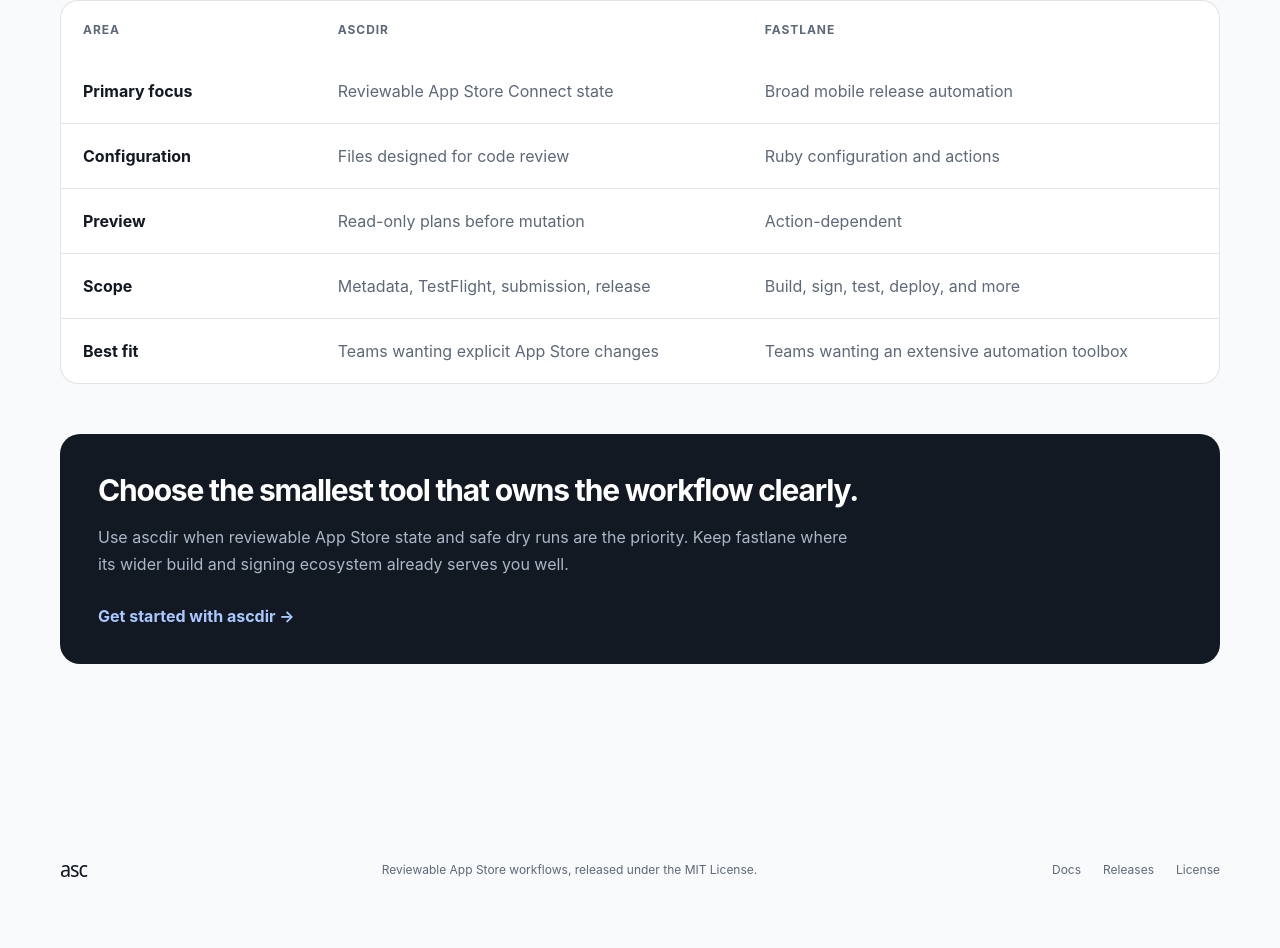
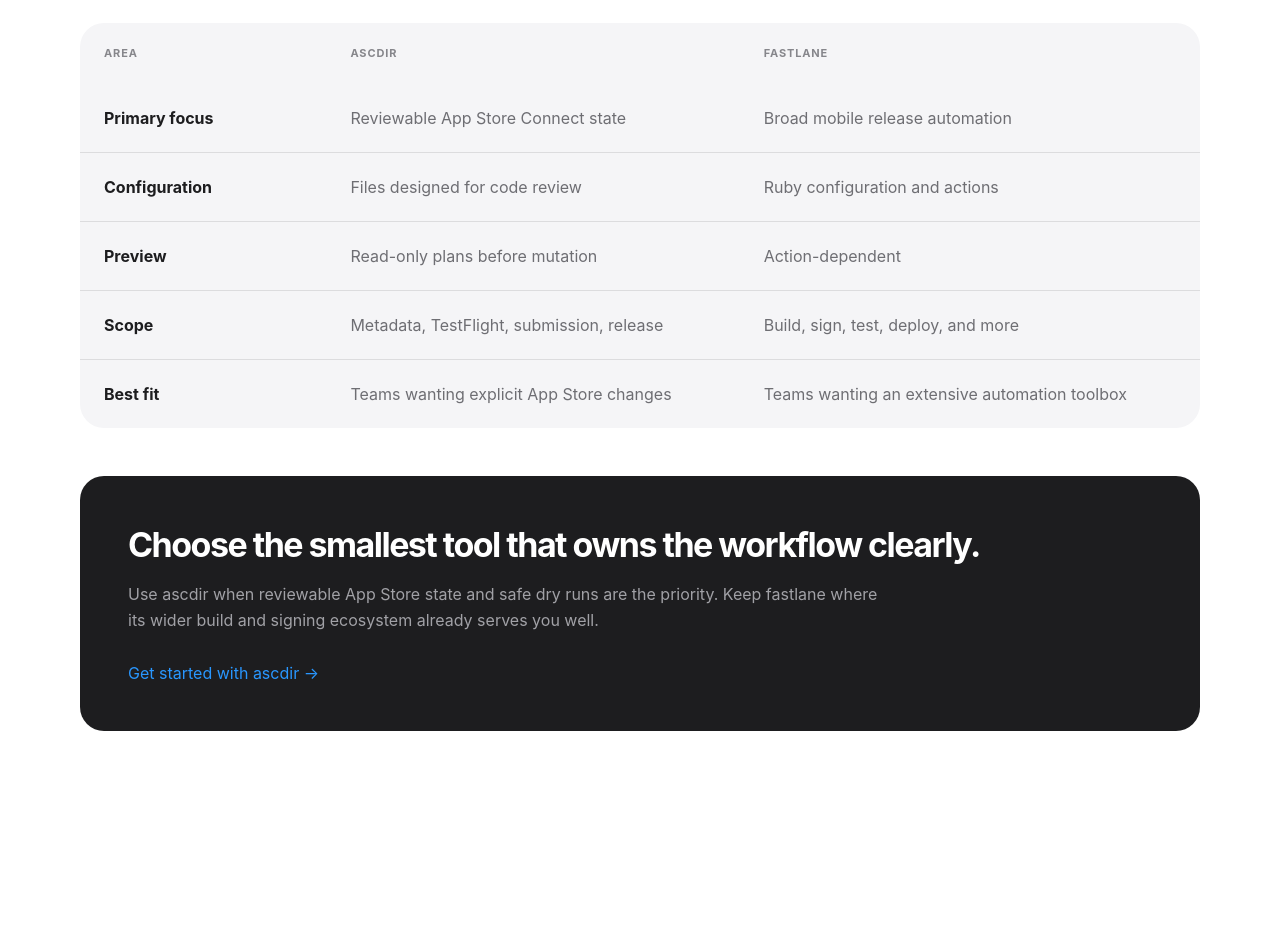
Before and after one commit to Arata1202/ascdir, a Next.js app in the folder website/: page /comparison/fastlane in a window 1280 px wide. Shown: the part 505-1453 px from the top of the page. Built offline with nearby package versions, Linux system fonts and the light colour scheme; no server answers.

Commit message:
style: refine website with a restrained product aesthetic

```diff
--- a/website/app/globals.css
+++ b/website/app/globals.css
@@ -1,495 +1,516 @@
 :root {
-  --ink: #121923;
-  --muted: #5d6878;
-  --line: rgba(19, 34, 54, 0.12);
-  --blue: #2563eb;
-  --blue-deep: #1747b8;
-  --ice: #e8f0ff;
-  --paper: #f8fafc;
+  --ink: #1d1d1f;
+  --muted: #6e6e73;
+  --subtle: #86868b;
+  --line: rgba(0, 0, 0, 0.1);
+  --blue: #0071e3;
+  --blue-hover: #0077ed;
+  --paper: #ffffff;
+  --panel: #f5f5f7;
+  --dark: #1d1d1f;
   --white: #ffffff;
 }
 
 * {
   box-sizing: border-box;
 }
+
 html {
   scroll-behavior: smooth;
 }
+
 body {
   margin: 0;
   color: var(--ink);
   background: var(--paper);
   font-family:
-    Inter,
-    ui-sans-serif,
-    -apple-system,
-    BlinkMacSystemFont,
-    "Segoe UI",
+    -apple-system, BlinkMacSystemFont, "SF Pro Display", "SF Pro Text", "Helvetica Neue", Arial,
     sans-serif;
   -webkit-font-smoothing: antialiased;
+  text-rendering: optimizeLegibility;
 }
+
 a {
   color: inherit;
   text-decoration: none;
 }
+
 img {
   display: block;
   max-width: 100%;
 }
+
 code {
   font-family: "SFMono-Regular", Consolas, "Liberation Mono", monospace;
 }
+
 main {
   position: relative;
   overflow: hidden;
 }
+
+.shell {
+  width: min(1120px, calc(100% - 48px));
+  margin-inline: auto;
+}
+
 .skipLink {
   position: fixed;
-  z-index: 20;
+  z-index: 30;
+  top: 12px;
   left: 16px;
-  top: 12px;
   padding: 10px 14px;
-  border-radius: 8px;
+  border-radius: 980px;
   color: white;
   background: var(--ink);
   transform: translateY(-160%);
 }
+
 .skipLink:focus {
   transform: translateY(0);
 }
+
 :focus-visible {
-  outline: 3px solid rgba(37, 99, 235, 0.45);
+  outline: 3px solid rgba(0, 113, 227, 0.45);
   outline-offset: 3px;
-}
-.shell {
-  width: min(1160px, calc(100% - 48px));
-  margin-inline: auto;
-}
-.ambient {
-  position: absolute;
-  border-radius: 999px;
-  filter: blur(1px);
-  pointer-events: none;
-}
-.ambientOne {
-  width: 680px;
-  height: 680px;
-  right: -260px;
-  top: -280px;
-  background: radial-gradient(circle, rgba(65, 126, 255, 0.16), transparent 68%);
-}
-.ambientTwo {
-  width: 520px;
-  height: 520px;
-  left: -300px;
-  top: 560px;
-  background: radial-gradient(circle, rgba(129, 177, 255, 0.12), transparent 68%);
 }
 
 .siteHeader {
-  position: relative;
-  z-index: 10;
+  position: sticky;
+  z-index: 20;
+  top: 0;
+  border-bottom: 1px solid rgba(0, 0, 0, 0.06);
+  background: rgba(255, 255, 255, 0.82);
+  backdrop-filter: saturate(180%) blur(20px);
+  -webkit-backdrop-filter: saturate(180%) blur(20px);
 }
+
 .nav {
-  height: 80px;
+  height: 52px;
   display: flex;
   align-items: center;
   justify-content: space-between;
 }
+
 .brand {
   display: inline-flex;
   align-items: center;
-  color: #1d1d1f;
+  color: var(--ink);
 }
+
 .brandWordmark {
   font-family: "Noto Sans Display", "Noto Sans", Arial, sans-serif;
-  font-size: 24px;
+  font-size: 25px;
   font-weight: 400;
   line-height: 1;
-  letter-spacing: -1.1px;
+  letter-spacing: -1.25px;
 }
+
 .navLinks {
   display: flex;
   align-items: center;
   gap: 30px;
-  color: #475467;
-  font-size: 14px;
-  font-weight: 560;
+  color: #424245;
+  font-size: 12px;
 }
+
+.navLinks a {
+  transition: color 0.2s ease;
+}
+
 .navLinks a:hover,
 .footer a:hover {
   color: var(--blue);
 }
+
 .navGithub {
-  display: inline-flex;
-  align-items: center;
-  gap: 5px;
-  color: var(--ink) !important;
+  color: var(--blue);
 }
 
 .hero {
-  padding: 112px 0 116px;
-  position: relative;
-  z-index: 1;
+  padding: 138px 0 148px;
   text-align: center;
 }
+
 .eyebrow,
 .kicker {
-  color: var(--blue);
-  font-size: 12px;
-  font-weight: 760;
-  letter-spacing: 0.12em;
-  text-transform: uppercase;
+  color: #bf4800;
+  font-size: 14px;
+  font-weight: 600;
+  letter-spacing: -0.01em;
 }
+
 .eyebrow {
   display: inline-flex;
   align-items: center;
-  gap: 9px;
-  padding: 7px 11px;
-  border: 1px solid rgba(37, 99, 235, 0.17);
-  border-radius: 999px;
-  background: rgba(255, 255, 255, 0.68);
+  gap: 8px;
 }
+
 .eyebrow span {
   width: 6px;
   height: 6px;
   border-radius: 50%;
-  background: var(--blue);
-  box-shadow: 0 0 0 4px rgba(37, 99, 235, 0.1);
+  background: currentColor;
 }
+
 .hero h1 {
-  max-width: 930px;
-  margin: 27px auto 22px;
-  font-size: clamp(54px, 7.4vw, 92px);
+  max-width: 980px;
+  margin: 22px auto 28px;
+  font-size: clamp(58px, 7.5vw, 92px);
+  font-weight: 700;
   line-height: 0.98;
-  letter-spacing: -0.066em;
-  font-weight: 760;
+  letter-spacing: -0.065em;
 }
+
 .hero h1 span {
   display: block;
-  color: var(--blue);
+  color: var(--muted);
 }
+
 .heroCopy {
-  max-width: 690px;
+  max-width: 720px;
   margin: 0 auto;
   color: var(--muted);
-  font-size: 20px;
-  line-height: 1.65;
-  letter-spacing: -0.015em;
+  font-size: 21px;
+  font-weight: 400;
+  line-height: 1.5;
+  letter-spacing: 0.005em;
 }
+
 .heroActions {
   margin-top: 34px;
   display: flex;
   justify-content: center;
-  gap: 12px;
+  gap: 18px;
 }
+
 .button {
-  min-height: 48px;
-  padding: 0 20px;
+  min-height: 44px;
+  padding: 0 21px;
   display: inline-flex;
   align-items: center;
   justify-content: center;
-  gap: 8px;
-  border-radius: 12px;
+  gap: 7px;
+  border-radius: 980px;
   font-size: 14px;
-  font-weight: 690;
+  font-weight: 500;
   transition:
-    transform 0.2s ease,
-    box-shadow 0.2s ease,
-    background 0.2s ease;
+    background 0.2s ease,
+    color 0.2s ease;
 }
-.button:hover {
-  transform: translateY(-2px);
-}
+
 .buttonPrimary {
   color: white;
   background: var(--blue);
-  box-shadow: 0 12px 24px rgba(37, 99, 235, 0.2);
 }
+
 .buttonPrimary:hover {
-  background: var(--blue-deep);
-  box-shadow: 0 15px 28px rgba(37, 99, 235, 0.25);
+  background: var(--blue-hover);
 }
+
 .buttonSecondary {
-  background: white;
-  border: 1px solid var(--line);
-  box-shadow: 0 5px 16px rgba(20, 34, 52, 0.05);
+  min-height: auto;
+  padding-inline: 2px;
+  color: var(--blue);
 }
+
+.buttonSecondary::after {
+  content: "›";
+  margin-left: 1px;
+  font-size: 20px;
+  line-height: 0;
+}
+
 .install {
   width: fit-content;
   max-width: 100%;
-  margin: 46px auto 0;
-  padding: 11px 12px 11px 16px;
+  margin: 50px auto 0;
+  padding: 11px 14px;
   display: flex;
   align-items: center;
   gap: 11px;
   border: 1px solid var(--line);
-  border-radius: 13px;
-  background: rgba(255, 255, 255, 0.75);
-  box-shadow: 0 10px 40px rgba(26, 42, 70, 0.06);
-  color: #263142;
-  font-size: 13px;
+  border-radius: 980px;
+  color: #424245;
+  background: white;
+  font-size: 12px;
 }
+
 .prompt {
-  color: var(--blue);
+  color: var(--subtle);
   font-family: monospace;
-  font-weight: 800;
 }
+
 .installHint {
-  padding: 5px 8px;
-  border-radius: 7px;
-  background: var(--ice);
-  color: var(--blue-deep);
+  padding-left: 11px;
+  border-left: 1px solid var(--line);
+  color: var(--subtle);
   font-size: 10px;
-  font-weight: 740;
+  font-weight: 600;
+  letter-spacing: 0.04em;
   text-transform: uppercase;
-  letter-spacing: 0.07em;
 }
 
 .sectionHeading {
+  margin-bottom: 52px;
   display: flex;
   align-items: flex-end;
   justify-content: space-between;
-  gap: 36px;
-  margin-bottom: 42px;
+  gap: 48px;
 }
+
 .sectionHeading .kicker,
 .safetyIntro .kicker,
 .cta .kicker {
   margin: 0 0 12px;
 }
+
 .sectionHeading h2,
 .safety h2,
 .cta h2 {
   margin: 0;
-  font-size: clamp(36px, 4vw, 55px);
-  line-height: 1.06;
-  letter-spacing: -0.05em;
-  font-weight: 735;
+  font-size: clamp(40px, 5vw, 64px);
+  font-weight: 650;
+  line-height: 1.02;
+  letter-spacing: -0.055em;
 }
+
 .sectionHeading > p {
-  max-width: 440px;
+  max-width: 400px;
   margin: 0;
   color: var(--muted);
-  line-height: 1.7;
+  font-size: 16px;
+  line-height: 1.55;
 }
 
 .demo {
-  padding: 40px 0 130px;
+  padding: 108px 56px 64px;
+  border-radius: 34px;
+  background: var(--panel);
 }
+
 .demoHeading h2 {
-  max-width: 640px;
+  max-width: 700px;
 }
+
 .terminalFrame {
   overflow: hidden;
-  border: 1px solid rgba(131, 158, 197, 0.22);
-  border-radius: 22px;
-  background: #0f1722;
-  box-shadow: 0 32px 90px rgba(19, 35, 58, 0.18);
+  border: 1px solid rgba(0, 0, 0, 0.12);
+  border-radius: 20px;
+  background: #171719;
+  box-shadow: 0 30px 70px rgba(0, 0, 0, 0.14);
 }
+
 .terminalBar {
-  height: 50px;
+  height: 46px;
   padding: 0 17px;
   display: grid;
   grid-template-columns: 1fr auto 1fr;
   align-items: center;
   border-bottom: 1px solid rgba(255, 255, 255, 0.08);
-  color: #8c9aae;
+  color: #98989d;
   font:
     11px/1 "SFMono-Regular",
     monospace;
 }
+
 .terminalDots {
   display: flex;
   gap: 7px;
 }
+
 .terminalDots span {
   width: 9px;
   height: 9px;
   border-radius: 50%;
-  background: #344054;
+  background: #48484a;
 }
+
 .terminalDots span:first-child {
-  background: #ff6961;
+  background: #ff5f57;
 }
 .terminalDots span:nth-child(2) {
-  background: #f4bf4f;
+  background: #febc2e;
 }
 .terminalDots span:last-child {
-  background: #53c66e;
+  background: #28c840;
 }
 .terminalSecure {
   justify-self: end;
-  color: #73d79a;
+  color: #8ed1a8;
 }
 .terminalFrame img {
   width: 100%;
-  min-height: 320px;
-  object-fit: cover;
-  object-position: top;
+  height: auto;
 }
 
 .workflow {
-  padding: 125px 0;
-  border-top: 1px solid var(--line);
+  margin-top: 140px;
+  padding: 120px 56px 64px;
+  border-radius: 34px;
+  background: #000;
+  color: white;
 }
+
+.workflow .kicker {
+  color: #f5f5f7;
+}
+.workflow .sectionHeading > p {
+  color: #a1a1a6;
+}
+
 .workflowGrid {
   display: grid;
   grid-template-columns: repeat(3, 1fr);
-  gap: 18px;
+  gap: 14px;
 }
+
 .workflowCard {
   min-width: 0;
-  padding: 28px;
-  border: 1px solid var(--line);
-  border-radius: 18px;
-  background: white;
-  box-shadow: 0 8px 25px rgba(20, 34, 52, 0.035);
+  padding: 30px;
+  border-radius: 24px;
+  color: var(--ink);
+  background: #f5f5f7;
 }
+
 .step {
-  display: inline-grid;
-  place-items: center;
-  width: 34px;
-  height: 26px;
-  border-radius: 7px;
-  color: var(--blue);
-  background: var(--ice);
-  font: 700 11px/1 monospace;
+  color: var(--subtle);
+  font-size: 12px;
+  font-weight: 600;
 }
+
 .workflowCard h3,
 .feature h3 {
-  margin: 26px 0 11px;
-  font-size: 22px;
-  letter-spacing: -0.03em;
+  margin: 42px 0 12px;
+  font-size: 24px;
+  letter-spacing: -0.035em;
 }
+
 .workflowCard p,
 .feature p {
   margin: 0;
   color: var(--muted);
-  line-height: 1.65;
+  line-height: 1.55;
 }
+
 .workflowCard code {
   display: block;
   overflow: hidden;
-  margin-top: 26px;
-  padding: 13px;
-  border-radius: 10px;
-  color: #a9cdfd;
-  background: #101923;
-  font-size: 11px;
+  margin-top: 32px;
+  padding: 13px 14px;
+  border-radius: 12px;
+  color: #f5f5f7;
+  background: #1d1d1f;
+  font-size: 10px;
   white-space: nowrap;
   text-overflow: ellipsis;
 }
 
 .features {
-  padding: 125px 0;
+  padding: 160px 0;
 }
+
 .featureList {
   border-top: 1px solid var(--line);
 }
+
 .feature {
+  padding: 38px 0;
   display: grid;
-  grid-template-columns: 150px 1fr 1.35fr;
-  gap: 40px;
+  grid-template-columns: 140px 1fr 1.4fr;
+  gap: 48px;
   align-items: start;
-  padding: 34px 0;
   border-bottom: 1px solid var(--line);
 }
+
 .feature > span {
-  width: fit-content;
-  padding: 6px 9px;
-  border: 1px solid rgba(37, 99, 235, 0.17);
-  border-radius: 999px;
-  color: var(--blue);
-  font-size: 11px;
-  font-weight: 700;
+  color: var(--subtle);
+  font-size: 13px;
+  font-weight: 500;
 }
+
 .feature h3 {
-  margin: 4px 0 0;
+  margin: 0;
 }
 
 .safety {
-  margin-top: 30px;
-  padding: 70px;
+  padding: 94px 72px;
   display: grid;
-  grid-template-columns: 1fr 1fr;
-  gap: 90px;
+  grid-template-columns: 1.1fr 0.9fr;
+  gap: 100px;
+  border-radius: 34px;
   color: white;
-  border-radius: 26px;
-  background: #111a26;
-  box-shadow: inset 0 1px rgba(255, 255, 255, 0.05);
+  background: var(--dark);
 }
+
 .safetyIntro .kicker {
-  color: #82acff;
+  color: #f5f5f7;
 }
 .safetyIntro > p:last-child {
-  margin: 24px 0 0;
-  color: #aab6c6;
-  line-height: 1.75;
+  margin: 26px 0 0;
+  color: #a1a1a6;
+  line-height: 1.65;
 }
 .safetyList {
   margin: 0;
   padding: 0;
+  display: grid;
+  gap: 26px;
   list-style: none;
-  display: grid;
-  gap: 22px;
 }
 .safetyList li {
   display: flex;
-  gap: 13px;
-  color: #d9e1eb;
+  gap: 14px;
 }
 .safetyList svg {
   flex: 0 0 auto;
   margin-top: 2px;
-  color: #73a4ff;
+  color: #2997ff;
 }
 .safetyList span {
   display: grid;
   gap: 5px;
-  color: #8f9eb1;
+  color: #a1a1a6;
   font-size: 13px;
-  line-height: 1.5;
+  line-height: 1.45;
 }
 .safetyList strong {
-  color: white;
+  color: #f5f5f7;
   font-size: 15px;
 }
 
 .cta {
-  margin-top: 130px;
-  padding: 58px 64px;
+  margin-top: 140px;
+  padding: 92px 72px;
   display: flex;
   align-items: center;
   justify-content: space-between;
-  gap: 40px;
-  border-radius: 24px;
-  background: linear-gradient(120deg, #245fdc, #163f9a);
-  color: white;
+  gap: 48px;
+  border-radius: 34px;
+  background: var(--panel);
 }
+
 .cta .kicker {
-  color: #bdd2ff;
+  color: #bf4800;
 }
 .cta h2 {
-  max-width: 600px;
-  font-size: clamp(34px, 4vw, 52px);
+  max-width: 650px;
 }
 .ctaActions {
   display: grid;
-  gap: 12px;
-  justify-items: stretch;
+  gap: 14px;
+  justify-items: center;
 }
 .buttonLight {
-  background: white;
-  color: var(--blue-deep);
+  color: white;
+  background: var(--blue);
+}
+.buttonLight:hover {
+  background: var(--blue-hover);
 }
 .cta code {
-  padding: 12px 14px;
-  border-radius: 9px;
-  background: rgba(4, 20, 55, 0.25);
-  color: #d9e6ff;
-  font-size: 11px;
-  text-align: center;
+  color: var(--subtle);
+  font-size: 10px;
 }
 
 .footer {
@@ -498,9 +519,10 @@ main {
   align-items: center;
   justify-content: space-between;
   gap: 30px;
-  color: var(--muted);
-  font-size: 12px;
+  color: var(--subtle);
+  font-size: 11px;
 }
+
 .footer .brand {
   color: var(--ink);
 }
@@ -514,135 +536,139 @@ main {
 
 .contentPage {
   min-height: 70vh;
-  padding: 96px 0 120px;
+  padding: 118px 0 140px;
 }
+
 .pageIntro {
-  max-width: 820px;
-  margin-bottom: 60px;
+  max-width: 850px;
+  margin-bottom: 72px;
 }
+
 .pageIntro h1,
 .emptyPage h1,
 .prose > h1 {
-  margin: 14px 0 20px;
-  font-size: clamp(44px, 6vw, 72px);
-  line-height: 1.02;
-  letter-spacing: -0.055em;
+  margin: 16px 0 24px;
+  font-size: clamp(48px, 6vw, 76px);
+  font-weight: 650;
+  line-height: 1;
+  letter-spacing: -0.06em;
 }
+
 .pageIntro > p:last-child,
 .emptyPage > p {
-  max-width: 700px;
+  max-width: 720px;
   color: var(--muted);
-  font-size: 18px;
-  line-height: 1.7;
+  font-size: 20px;
+  line-height: 1.55;
 }
+
 .docsGrid {
   display: grid;
   grid-template-columns: repeat(3, minmax(0, 1fr));
   gap: 16px;
 }
+
 .docCard {
-  min-height: 220px;
-  padding: 26px;
+  min-height: 250px;
+  padding: 30px;
   display: flex;
   flex-direction: column;
-  border: 1px solid var(--line);
-  border-radius: 18px;
-  background: white;
-  transition:
-    transform 0.2s ease,
-    box-shadow 0.2s ease;
+  border-radius: 24px;
+  background: var(--panel);
+  transition: transform 0.25s ease;
 }
+
 .docCard:hover {
-  transform: translateY(-3px);
-  box-shadow: 0 16px 36px rgba(20, 34, 52, 0.08);
+  transform: scale(1.012);
 }
 .docCard h2 {
-  margin: 0 0 12px;
-  font-size: 21px;
-  letter-spacing: -0.03em;
+  margin: 0 0 14px;
+  font-size: 23px;
+  letter-spacing: -0.035em;
 }
 .docCard p {
   margin: 0;
   color: var(--muted);
-  line-height: 1.6;
+  line-height: 1.55;
 }
 .docCard span {
   margin-top: auto;
   padding-top: 24px;
   color: var(--blue);
   font-size: 13px;
-  font-weight: 700;
 }
+
 .docLayout {
   min-height: 70vh;
-  padding: 80px 0 120px;
+  padding: 92px 0 140px;
   display: grid;
-  grid-template-columns: 210px minmax(0, 760px);
-  gap: 70px;
+  grid-template-columns: 190px minmax(0, 760px);
+  gap: 72px;
   justify-content: center;
   overflow: visible;
 }
+
 .docAside {
-  padding-top: 54px;
-  color: var(--muted);
-  font-size: 13px;
+  padding-top: 55px;
+  color: var(--subtle);
+  font-size: 12px;
 }
 .docAside a:hover {
   color: var(--blue);
 }
 .prose {
   min-width: 0;
-  color: #263142;
+  color: #424245;
   font-size: 16px;
-  line-height: 1.78;
+  line-height: 1.75;
 }
 .prose > h1 {
   color: var(--ink);
-  font-size: clamp(42px, 5vw, 62px);
+  font-size: clamp(44px, 5vw, 64px);
 }
 .prose h2 {
-  margin: 52px 0 14px;
+  margin: 58px 0 16px;
   color: var(--ink);
-  font-size: 28px;
-  letter-spacing: -0.035em;
+  font-size: 30px;
+  letter-spacing: -0.04em;
 }
 .prose h3 {
-  margin: 36px 0 12px;
+  margin: 38px 0 12px;
   color: var(--ink);
-  font-size: 21px;
+  font-size: 22px;
 }
 .prose p,
 .prose ul,
 .prose ol {
-  margin: 0 0 20px;
+  margin: 0 0 22px;
 }
 .prose a {
-  color: var(--blue-deep);
+  color: var(--blue);
   text-decoration: underline;
-  text-decoration-color: rgba(37, 99, 235, 0.3);
+  text-decoration-color: rgba(0, 113, 227, 0.25);
   text-underline-offset: 3px;
 }
 .prose pre {
   overflow-x: auto;
-  margin: 24px 0;
-  padding: 20px;
-  border-radius: 14px;
-  color: #dce8f8;
-  background: #101923;
+  margin: 26px 0;
+  padding: 22px;
+  border-radius: 16px;
+  color: #f5f5f7;
+  background: #1d1d1f;
   font-size: 13px;
   line-height: 1.65;
 }
 .prose :not(pre) > code {
   padding: 2px 5px;
   border-radius: 5px;
-  color: #24467e;
-  background: var(--ice);
+  color: #424245;
+  background: #f5f5f7;
   font-size: 0.9em;
 }
 .prose blockquote {
   margin: 28px 0;
   padding-left: 18px;
-  border-left: 3px solid #90b4ff;
+  border-left: 3px solid #d2d2d7;
   color: var(--muted);
 }
 .prose table {
@@ -652,15 +678,15 @@ main {
 }
 .prose th,
 .prose td {
-  padding: 12px;
+  padding: 13px;
   border-bottom: 1px solid var(--line);
   text-align: left;
 }
+
 .comparison {
   overflow-x: auto;
-  border: 1px solid var(--line);
-  border-radius: 18px;
-  background: white;
+  border-radius: 24px;
+  background: var(--panel);
 }
 .comparison table {
   width: 100%;
@@ -669,14 +695,14 @@ main {
 }
 .comparison th,
 .comparison td {
-  padding: 20px 22px;
+  padding: 22px 24px;
   border-bottom: 1px solid var(--line);
   text-align: left;
   line-height: 1.5;
 }
 .comparison thead th {
-  color: var(--muted);
-  font-size: 12px;
+  color: var(--subtle);
+  font-size: 11px;
   text-transform: uppercase;
   letter-spacing: 0.08em;
 }
@@ -690,56 +716,80 @@ main {
 .comparison tr:last-child > * {
   border-bottom: 0;
 }
+
 .callout {
-  margin-top: 50px;
-  padding: 38px;
-  border-radius: 20px;
+  margin-top: 48px;
+  padding: 48px;
+  border-radius: 24px;
   color: white;
-  background: var(--ink);
+  background: var(--dark);
 }
+
 .callout h2 {
-  margin: 0 0 14px;
-  font-size: 30px;
-  letter-spacing: -0.04em;
+  margin: 0 0 16px;
+  font-size: 34px;
+  letter-spacing: -0.045em;
 }
 .callout p {
   max-width: 760px;
-  color: #abb7c7;
-  line-height: 1.7;
+  color: #a1a1a6;
+  line-height: 1.65;
 }
 .callout a {
   display: inline-block;
-  margin-top: 12px;
-  color: #a9c8ff;
-  font-weight: 700;
+  margin-top: 14px;
+  color: #2997ff;
 }
+
 .emptyPage {
   min-height: 72vh;
-  padding: 130px 0;
+  padding: 150px 0;
   text-align: center;
 }
 .emptyPage > p {
-  margin: 0 auto 30px;
+  margin: 0 auto 32px;
 }
 
 @media (max-width: 860px) {
   .shell {
-    width: min(100% - 32px, 680px);
+    width: min(calc(100% - 32px), 680px);
   }
   .navLinks > a:not(.navGithub) {
     display: none;
   }
   .hero {
-    padding: 80px 0 90px;
-  }
-  .hero h1 {
-    font-size: clamp(48px, 13vw, 76px);
+    padding: 104px 0 112px;
   }
   .sectionHeading {
     display: grid;
   }
+  .demo,
+  .workflow {
+    padding: 78px 32px 32px;
+  }
+  .workflow {
+    margin-top: 80px;
+  }
   .workflowGrid {
     grid-template-columns: 1fr;
+  }
+  .feature {
+    grid-template-columns: 100px 1fr;
+  }
+  .feature p {
+    grid-column: 2;
+  }
+  .safety {
+    padding: 62px 44px;
+    grid-template-columns: 1fr;
+    gap: 52px;
+  }
+  .cta {
+    padding: 64px 44px;
+    display: grid;
+  }
+  .ctaActions {
+    justify-items: start;
   }
   .docsGrid {
     grid-template-columns: repeat(2, minmax(0, 1fr));
@@ -750,24 +800,6 @@ main {
   }
   .docAside {
     padding-top: 0;
-  }
-  .feature {
-    grid-template-columns: 100px 1fr;
-  }
-  .feature p {
-    grid-column: 2;
-  }
-  .safety {
-    padding: 46px 38px;
-    grid-template-columns: 1fr;
-    gap: 46px;
-  }
-  .cta {
-    padding: 44px 38px;
-    display: grid;
-  }
-  .ctaActions {
-    justify-items: start;
   }
   .footer {
     padding: 50px 0;
@@ -780,19 +812,23 @@ main {
     width: calc(100% - 28px);
   }
   .nav {
-    height: 68px;
+    height: 48px;
+  }
+  .brandWordmark {
+    font-size: 23px;
   }
   .hero {
-    padding-top: 64px;
+    padding: 82px 0 94px;
   }
   .hero h1 {
     font-size: 49px;
   }
   .heroCopy {
-    font-size: 17px;
+    font-size: 18px;
   }
   .heroActions {
     flex-direction: column;
+    align-items: center;
   }
   .install {
     font-size: 10px;
@@ -801,8 +837,11 @@ main {
   .installHint {
     display: none;
   }
-  .demo {
-    padding-bottom: 90px;
+  .demo,
+  .workflow {
+    width: calc(100% - 20px);
+    padding: 64px 20px 20px;
+    border-radius: 26px;
   }
   .terminalBar {
     grid-template-columns: 1fr 1fr;
@@ -810,15 +849,13 @@ main {
   .terminalBar > span:nth-child(2) {
     display: none;
   }
-  .terminalFrame img {
-    min-height: 220px;
+  .workflowCard {
+    padding: 26px;
   }
-  .workflow,
   .features {
-    padding: 90px 0;
+    padding: 100px 0;
   }
   .feature {
-    display: grid;
     grid-template-columns: 1fr;
     gap: 8px;
   }
@@ -826,21 +863,31 @@ main {
     grid-column: 1;
   }
   .feature h3 {
-    margin: 12px 0 4px;
+    margin: 14px 0 5px;
   }
   .safety {
-    padding: 36px 24px;
+    width: calc(100% - 20px);
+    padding: 54px 26px;
+    border-radius: 26px;
   }
   .cta {
+    width: calc(100% - 20px);
     margin-top: 90px;
-    padding: 38px 24px;
+    padding: 54px 26px;
+    border-radius: 26px;
+  }
+  .contentPage {
+    padding-top: 80px;
+  }
+  .docsGrid {
+    grid-template-columns: 1fr;
+  }
+  .docCard {
+    min-height: 220px;
   }
   .footer {
     display: grid;
     justify-items: start;
-  }
-  .docsGrid {
-    grid-template-columns: 1fr;
   }
 }
 
--- a/website/app/page.tsx
+++ b/website/app/page.tsx
@@ -92,9 +92,6 @@ export default function Home() {
   return (
     <main id="main-content">
       <JsonLd data={softwareJsonLd} />
-      <div className="ambient ambientOne" />
-      <div className="ambient ambientTwo" />
-
       <section className="hero shell" id="top">
         <div className="eyebrow">
           <span /> Open source App Store workflows
```
